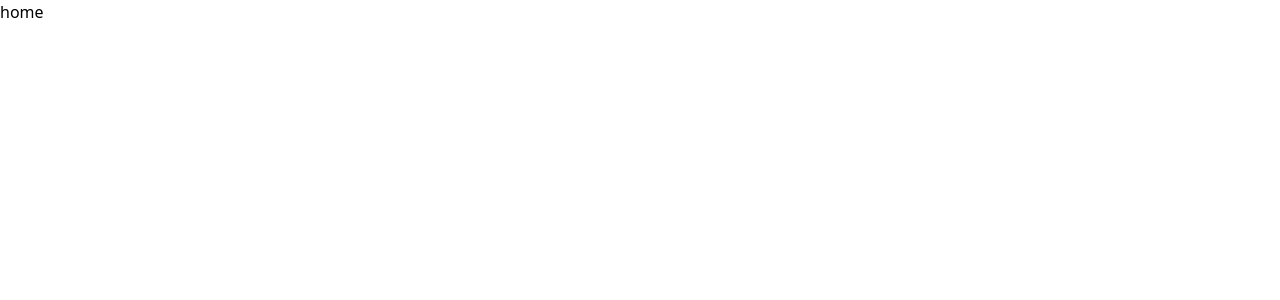
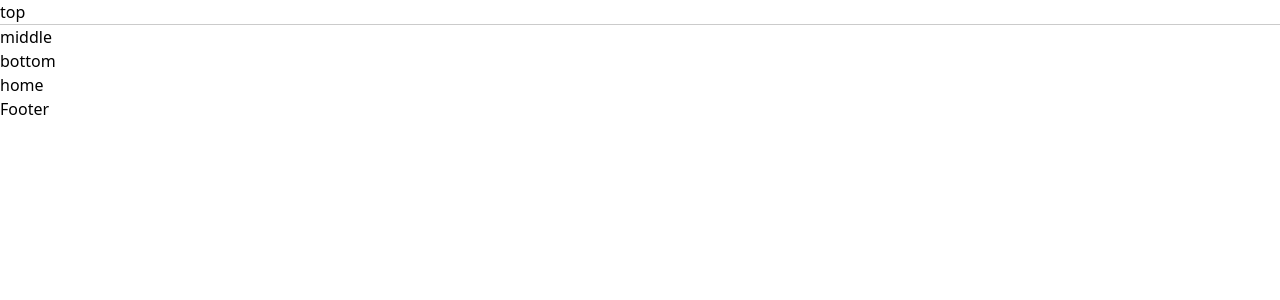
Before and after one commit to abdurrahmanfahim/e-shop., a React (Vite) app: page / in a window 1280 px wide. Shown: the top 300 px of the page. Built offline with nearby package versions, Linux system fonts and the light colour scheme.

Commit message:
Header Created

```diff
--- a/src/App.jsx
+++ b/src/App.jsx
@@ -1,26 +1,27 @@
-import { Route, Routes } from "react-router-dom"
-import HomePage from "./pages/HomePage"
-import ProductListPage from "./pages/ProductListPage"
-import CheckoutPage from "./pages/CheckoutPage"
-import Contact from "./pages/Contact"
-import BlogPage from "./pages/BlogPage"
-import ProductDetailsPage from "./pages/ProductDetailsPage"
-
+import { Route, Routes } from "react-router-dom";
+import CommonLayout from "./components/layouts/CommonLayot";
+import BlogPage from "./pages/BlogPage";
+import CheckoutPage from "./pages/CheckoutPage";
+import Contact from "./pages/Contact";
+import HomePage from "./pages/HomePage";
+import ProductDetailsPage from "./pages/ProductDetailsPage";
+import ProductListPage from "./pages/ProductListPage";
 
 function App() {
-
   return (
     <>
       <Routes>
+        <Route path="/" element={<CommonLayout />}>
           <Route path="/" element={<HomePage />} />
           <Route path="/product-list" element={<ProductListPage />} />
           <Route path="/product-details" element={<ProductDetailsPage />} />
           <Route path="/blog" element={<BlogPage />} />
           <Route path="/checkout" element={<CheckoutPage />} />
           <Route path="/contact" element={<Contact />} />
+        </Route>
       </Routes>
     </>
-  )
+  );
 }
 
-export default App
+export default App;
--- /dev/null
+++ b/src/components/headers/BottomHeader.jsx
@@ -0,0 +1,12 @@
+import React from 'react'
+import Container from '../layouts/Container'
+
+const BottomHeader = () => {
+  return (
+    <Container>
+      bottom
+    </Container>
+  )
+}
+
+export default BottomHeader
--- /dev/null
+++ b/src/components/headers/Header.jsx
@@ -0,0 +1,16 @@
+import React from 'react'
+import TopHeader from './TopHeader'
+import MiddleHeader from './MiddleHeader'
+import BottomHeader from './BottomHeader'
+
+const Header = () => {
+  return (
+    <>
+      <TopHeader />
+      <MiddleHeader />
+      <BottomHeader />
+    </>
+  )
+}
+
+export default Header
--- /dev/null
+++ b/src/components/headers/MiddleHeader.jsx
@@ -0,0 +1,14 @@
+import React from 'react'
+import Container from '../layouts/Container'
+
+const MiddleHeader = () => {
+  return (
+    <>
+      <Container>
+        middle
+      </Container>
+    </>
+  )
+}
+
+export default MiddleHeader
--- /dev/null
+++ b/src/components/headers/TopHeader.jsx
@@ -0,0 +1,14 @@
+import React from 'react'
+import Container from '../layouts/Container'
+
+const TopHeader = () => {
+  return (
+    <div className='border-b border-[#CBCBCB] '>
+      <Container>
+        top
+      </Container>
+    </div>
+  )
+}
+
+export default TopHeader
--- /dev/null
+++ b/src/components/layouts/CommonLayot.jsx
@@ -0,0 +1,24 @@
+import { Outlet } from "react-router-dom";
+import Container from "./Container";
+import Header from "../headers/Header";
+
+const CommonLayout = () => {
+  return (
+    <>
+      {/* Header */}
+      <Header />
+
+      {/* Outlet */}
+      <Container>
+        <Outlet />
+      </Container>
+
+      {/* Footer */}
+      <Container>
+        <div>Footer</div>
+      </Container>
+    </>
+  );
+};
+
+export default CommonLayout;
--- /dev/null
+++ b/src/components/layouts/Container.jsx
@@ -0,0 +1,11 @@
+import React from 'react'
+
+const Container = ({children}) => {
+  return (
+    <div className='max-w-[1520px] mx-auto'>
+      {children}
+    </div>
+  )
+}
+
+export default Container
```
Lines whose indentation alone changed are shown as unchanged.
